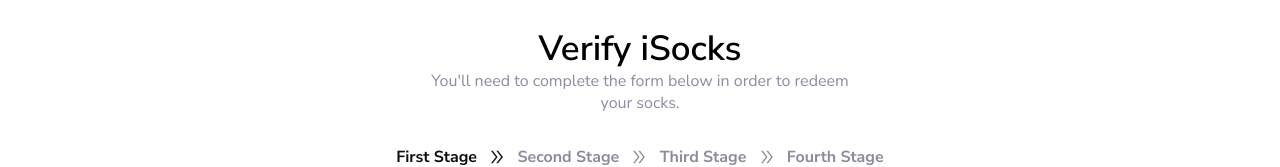
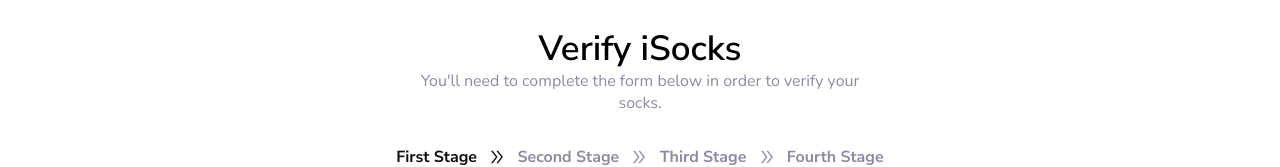
Before and after one commit to iSocks-NFTs/isocks.ai, a Next.js app: page /verify in a window 1280 px wide. Shown: the part 135-302 px from the top of the page. Built offline with nearby package versions, Linux system fonts and the light colour scheme.

Commit message:
fixed typo

```diff
--- a/components/Verify/index.js
+++ b/components/Verify/index.js
@@ -42,7 +42,7 @@ const VerifyComponent = () => {
         <Col>
           <Heading>Verify iSocks</Heading>
           <P>
-            You&apos;ll need to complete the form below in order to redeem your
+            You&apos;ll need to complete the form below in order to verify your
             socks.
           </P>
         </Col>
```
